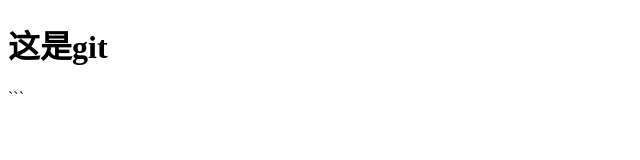
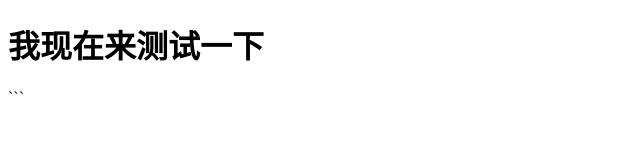
Before and after one commit to WebTianJie/GitProgram, a plain HTML site: page index.html in a window 1280 px wide. Shown: the whole page, without its empty margins (0-640 px from the left). Drawn offline with Linux system fonts and the light colour scheme.

Commit message:
'修改了html的内容'

````diff
--- a/index.html
+++ b/index.html
@@ -6,6 +6,6 @@
     <title>Document</title>
 </head>
 <body>
-    <h1>这是git</h1>
+    <h1>我现在来测试一下</h1>
 </body>
 </html>```
````
